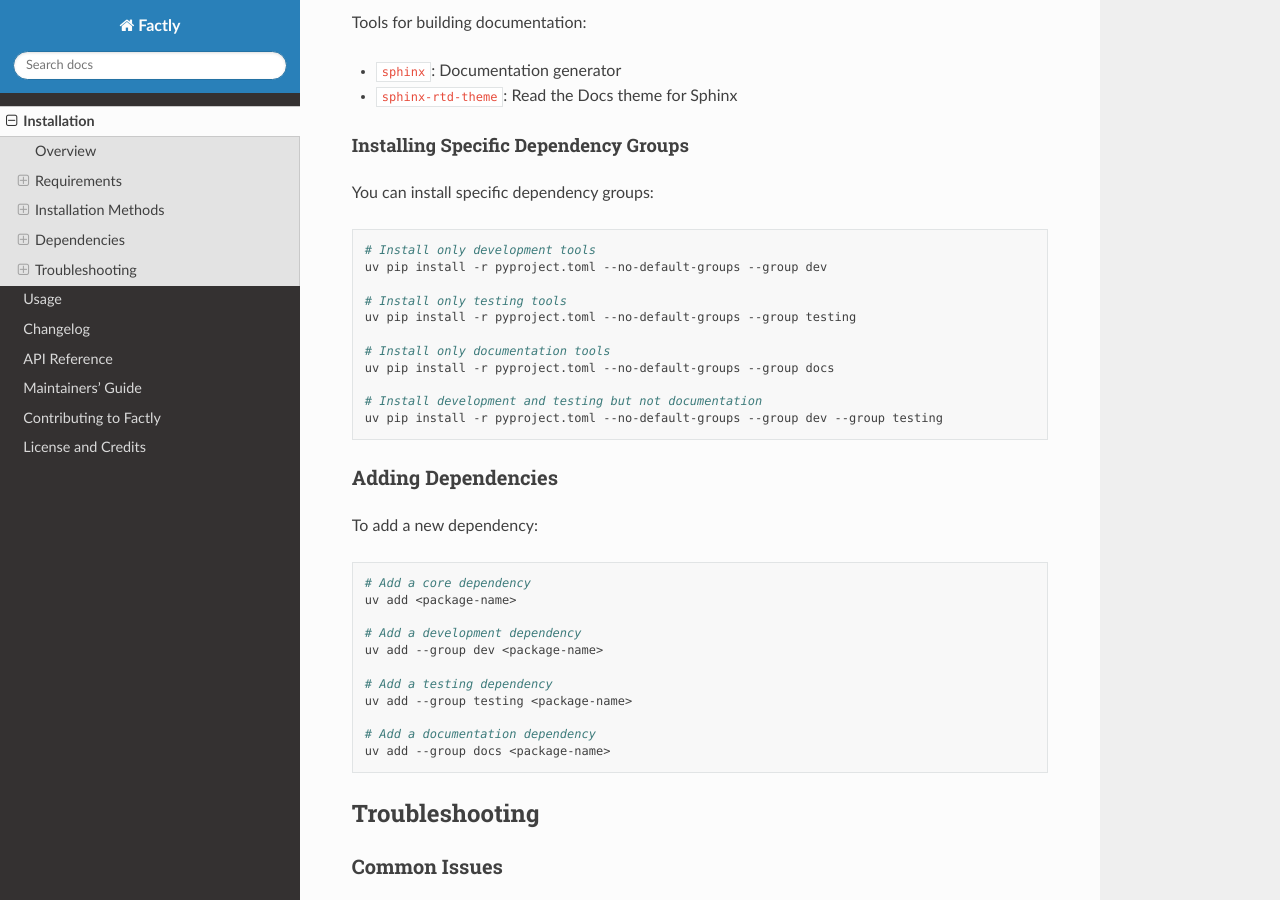
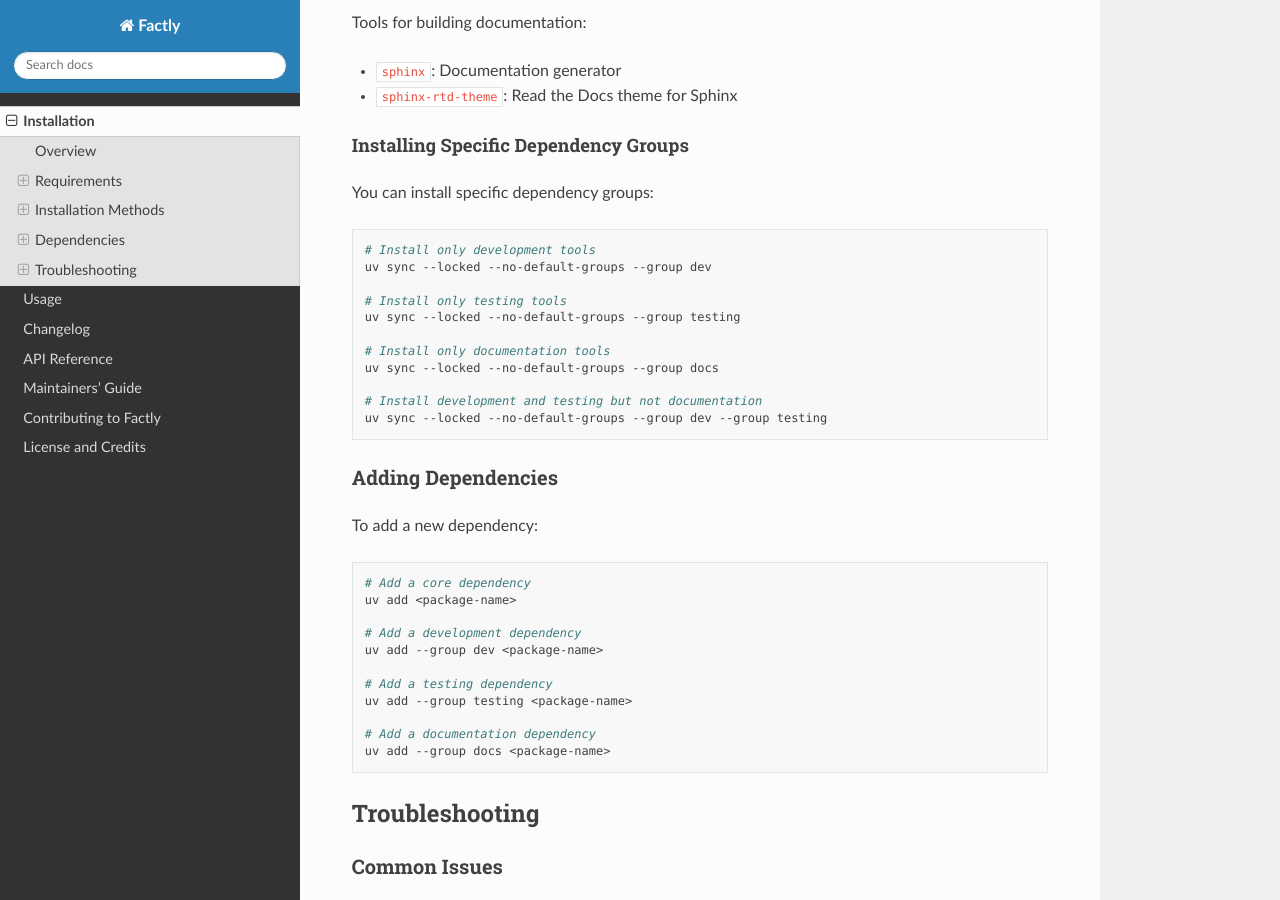
Before and after one commit to sergeyklay/factly, a Sphinx documentation site: the page built from docs/source/installation.rst, in a window 1280 px wide and 900 px high, scrolled down 5721 px. Built offline with Sphinx 7.4.7 and the Read the Docs theme 3.1.0, drawn with Linux system fonts in a browser that asks for light colours; some of the changed text lies outside the part shown.

```diff
--- a/docs/source/installation.rst
+++ b/docs/source/installation.rst
@@ -223,7 +223,7 @@ If you plan to contribute to the project or need to modify the code, follow thes
       # See https://github.com/astral-sh/uv
 
       # Install dependencies
-      uv pip install -r pyproject.toml
+      uv sync --locked
 
 4. Verifying Installation:
 
@@ -295,16 +295,16 @@ You can install specific dependency groups:
 .. code-block:: bash
 
    # Install only development tools
-   uv pip install -r pyproject.toml --no-default-groups --group dev
+   uv sync --locked --no-default-groups --group dev
 
    # Install only testing tools
-   uv pip install -r pyproject.toml --no-default-groups --group testing
+   uv sync --locked --no-default-groups --group testing
 
    # Install only documentation tools
-   uv pip install -r pyproject.toml --no-default-groups --group docs
+   uv sync --locked --no-default-groups --group docs
 
    # Install development and testing but not documentation
-   uv pip install -r pyproject.toml --no-default-groups --group dev --group testing
+   uv sync --locked --no-default-groups --group dev --group testing
 
 Adding Dependencies
 -------------------
--- a/docs/source/maintainers.rst
+++ b/docs/source/maintainers.rst
@@ -48,7 +48,7 @@ Clone the repository and install dependencies:
    # Edit .env with your API keys and configuration
 
    # Install dependencies with development tools
-   uv pip install -r pyproject.toml
+   uv sync --locked
 
 Testing the Project
 ===================
@@ -126,7 +126,7 @@ Install documentation dependencies:
 
 .. code-block:: bash
 
-   uv pip install -r pyproject.toml --no-default-groups --group docs
+   uv sync --locked --no-default-groups --group docs
 
 Build the documentation:
 
--- a/factly/__init__.py
+++ b/factly/__init__.py
@@ -1,6 +1,6 @@
 """CLI tool to evaluate ChatGPT factuality on MMLU benchmark."""
 
-__version__ = "1.0.0"
+__version__ = "1.0.1"
 __description__ = "CLI tool to evaluate ChatGPT factuality on MMLU benchmark."
 __license__ = "MIT"
 __author__ = "Serghei Iakovlev"
```
Also changed, not shown: CHANGELOG.rst (+11 -0 lines), pyproject.toml (+5 -3 lines), .readthedocs.yaml.
